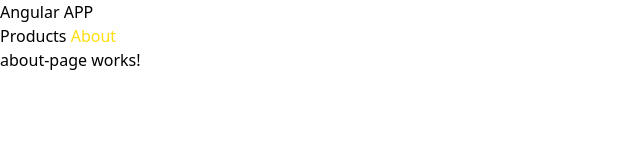
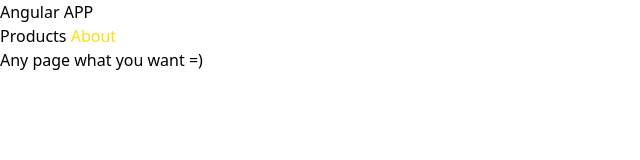
Before and after one commit to YACHNIKMIKHAIL/play-with-ANGLR, an Angular app: page /about in a window 1280 px wide. Shown: the top 160 px of the page, without its empty margins (0-640 px from the left). Built offline with nearby package versions, Linux system fonts and the light colour scheme.

Commit message:
generally base functionality is done commit

```diff
--- a/src/app/components/navigation/navigation.component.html
+++ b/src/app/components/navigation/navigation.component.html
@@ -1,4 +1,4 @@
-<nav class="absolute top-0 right-0 left-0 h-[50px] flex justify-between items-center text-white bg-purple-600">
+<nav class="absolute top-0 right-0 left-0 h-[50px] flex justify-between items-center text-white bg-purple-600 px-5">
 
   <h1 class="text-white font-bold ml-5">Angular APP</h1>
   <span>
--- a/src/app/pages/about-page/about-page.component.html
+++ b/src/app/pages/about-page/about-page.component.html
@@ -1 +1 @@
-<p>about-page works!</p>
+<h2>Any page what you want =)</h2>
```
